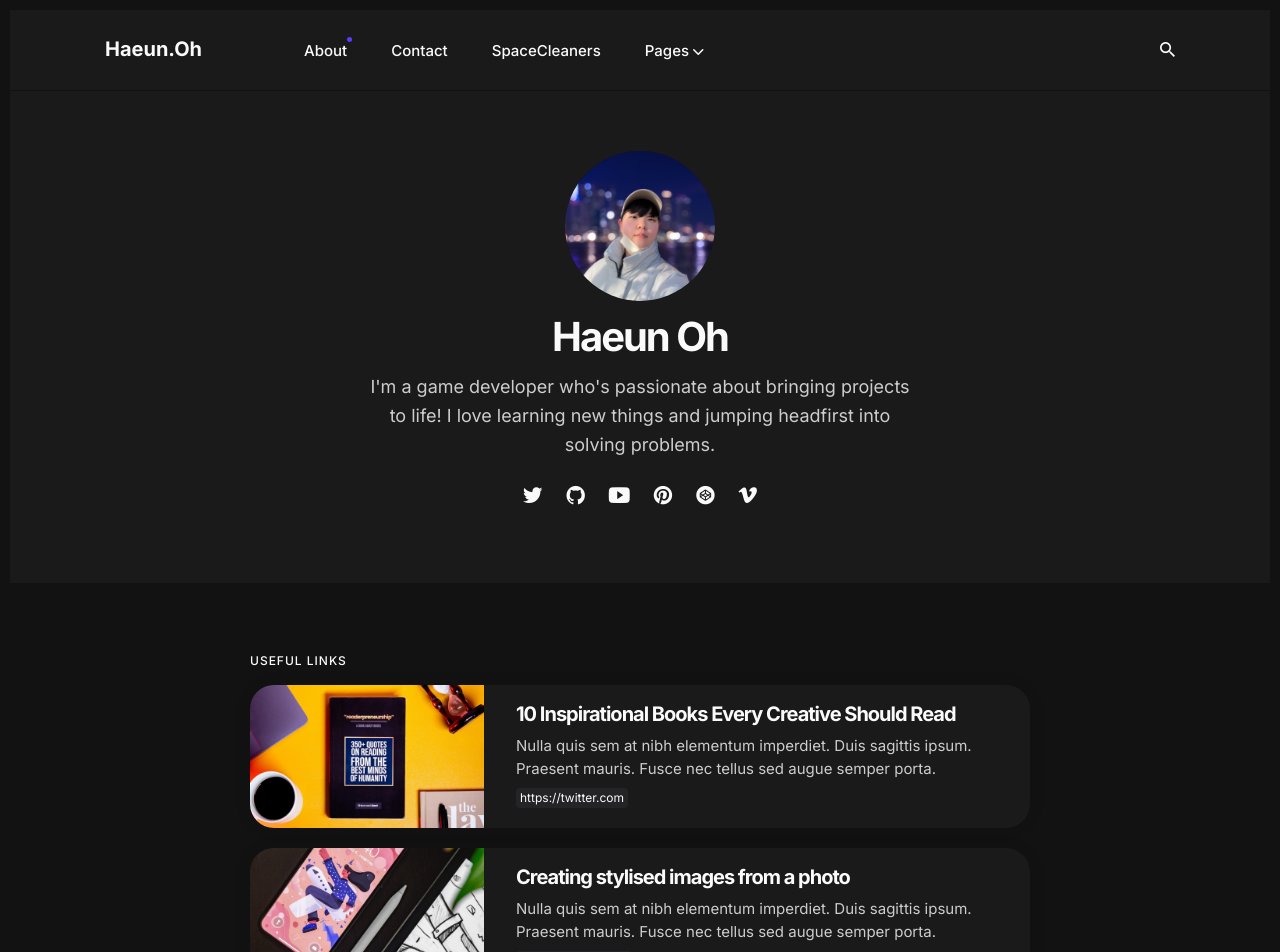
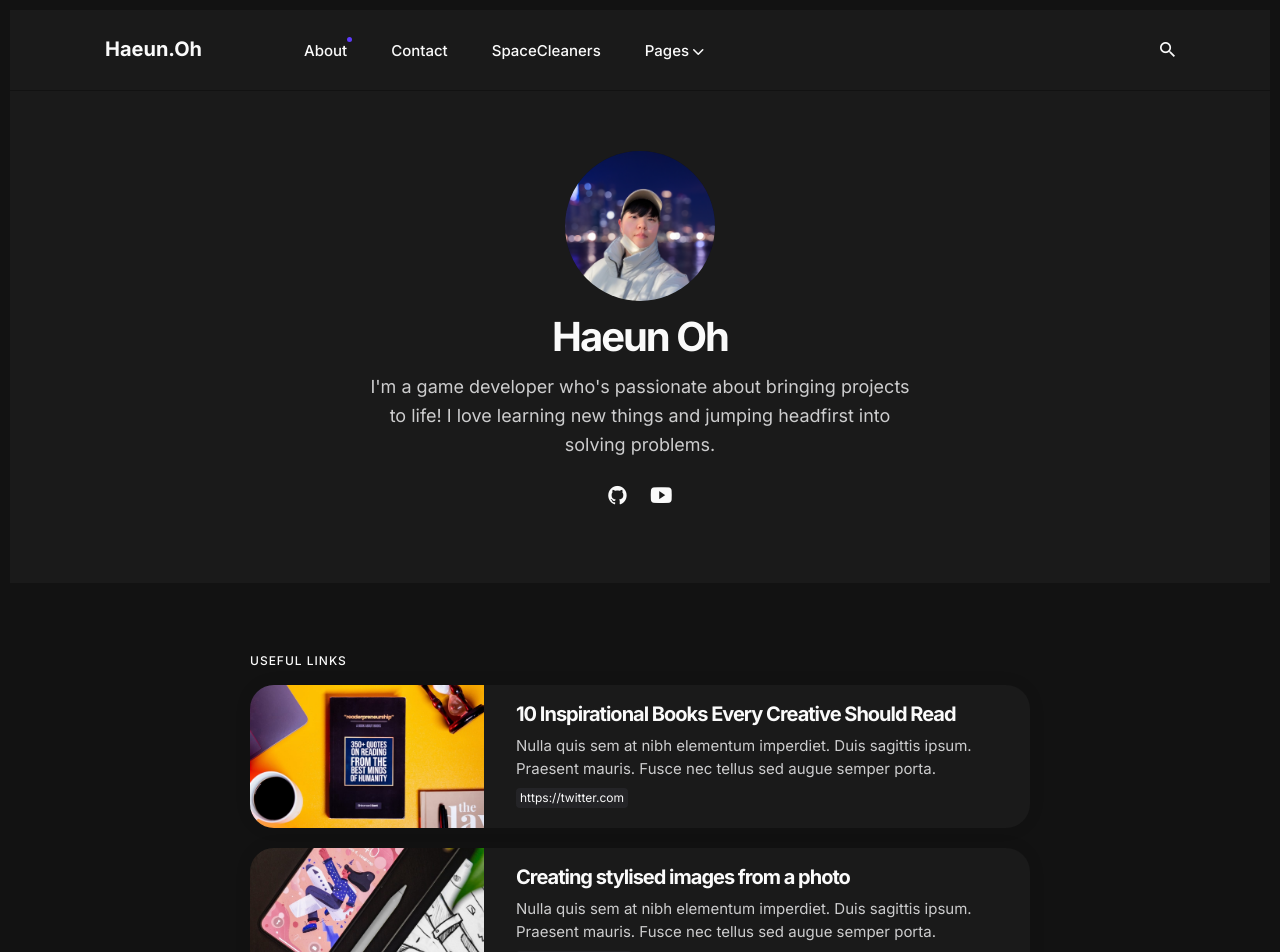
Before and after one commit to haeundev/haeundev.github.io, a Jekyll site: the page built from _pages/about.md, in a window 1280 px wide. Shown: the top 952 px of the page. Built offline with Jekyll 4.4.1, drawn with Linux system fonts in a browser that asks for light colours.

Commit message:
disabled unused social

```diff
--- a/_data/settings.yml
+++ b/_data/settings.yml
@@ -115,12 +115,12 @@ gallery:
 #-------------------------------
 # Social Icons Settings
 social:
-- {icon: "ion-logo-twitter", name: "Twitter", link: "https://twitter.com"}
-- {icon: "ion-logo-github", name: "Github", link: "https://github.com"}
-- {icon: "ion-logo-youtube", name: "Youtube", link: "https://youtube.com"}
-- {icon: "ion-logo-pinterest", name: "Pinterest", link: "https://pinterest.com"}
-- {icon: "ion-logo-codepen", name: "Codepen", link: "https://codepen.io"}
-- {icon: "ion-logo-vimeo", name: "Vimeo", link: "https://vimeo.com"}
+#- {icon: "ion-logo-twitter", name: "Twitter", link: "https://twitter.com"}
+- {icon: "ion-logo-github", name: "Github", link: "https://github.com/haeundev"}
+- {icon: "ion-logo-youtube", name: "Youtube", link: "https://youtu.be/tZOjrRMGvQI?si=9wGmOMpPwxb7N9B3"}
+#- {icon: "ion-logo-pinterest", name: "Pinterest", link: "https://pinterest.com"}
+#- {icon: "ion-logo-codepen", name: "Codepen", link: "https://codepen.io"}
+#- {icon: "ion-logo-vimeo", name: "Vimeo", link: "https://vimeo.com"}
 
 # Example of adding a new link to the author section and footer: - {icon: "ion-logo-dribbble", name: "Dribbble", link: "https://dribbble.com"}
 # Other icons can be found at https://ionicons.com/v4/
```
